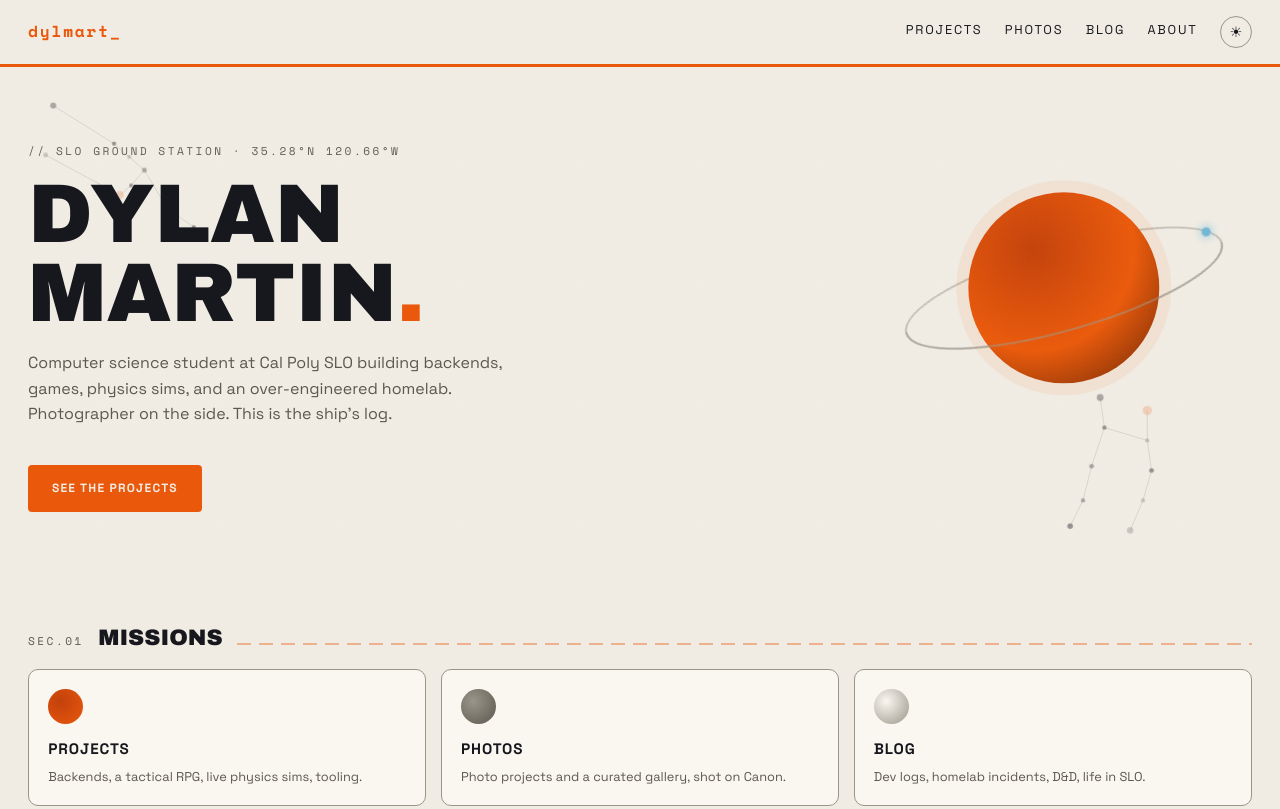
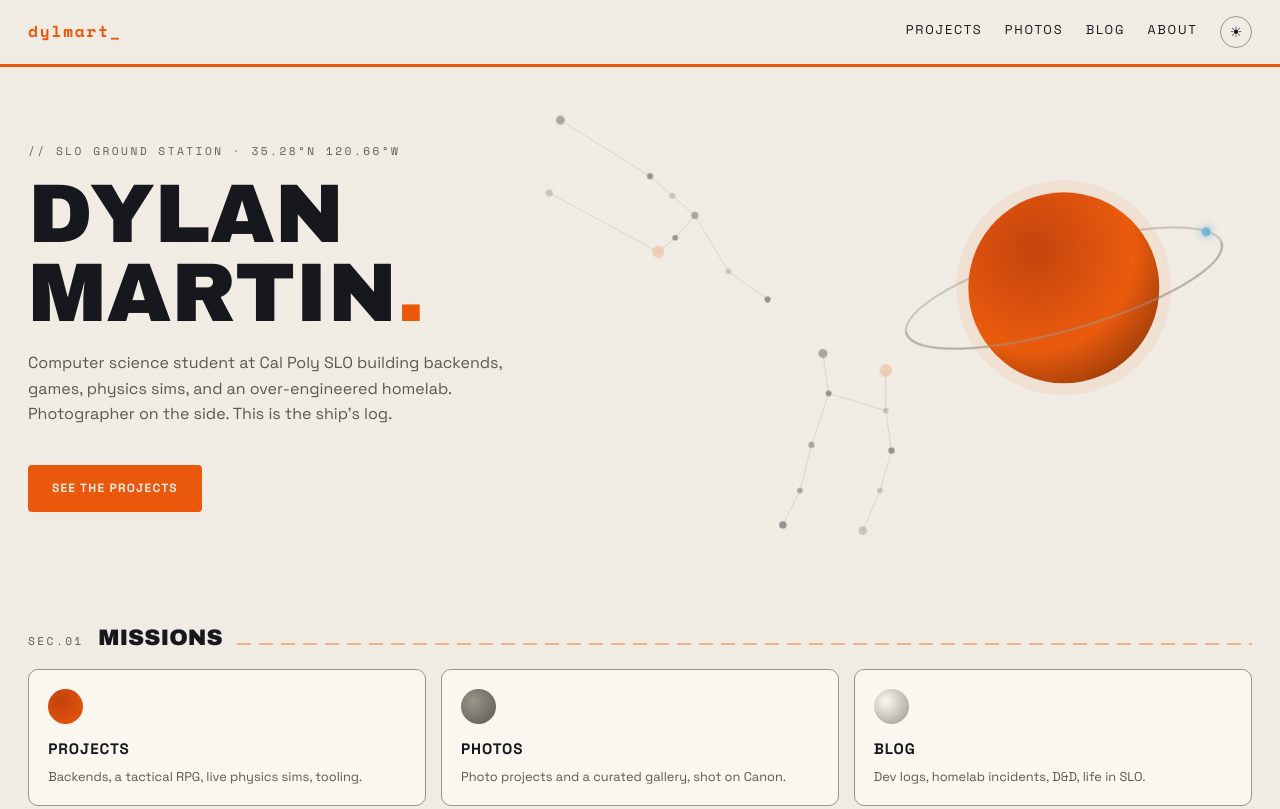
Before and after one commit to dylmart/dylmart.dev, an Astro site: page / in a window 1280 px wide. Shown: the top 809 px of the page. Built offline with nearby package versions, Linux system fonts and the light colour scheme; Astro itself is replaced by a stand-in of ours.

Commit message:
Center and enlarge the cusp constellations

```diff
--- a/src/components/Hero.astro
+++ b/src/components/Hero.astro
@@ -66,8 +66,8 @@ import { SITE } from '../site.config';
   .constellation {
     position: absolute; pointer-events: none; opacity: 0.5;
   }
-  .constellation.taurus { left: clamp(0.5rem, 3vw, 3rem); top: 6%; width: clamp(110px, 18vw, 190px); }
-  .constellation.gemini { right: clamp(1rem, 6vw, 6rem); bottom: 6%; width: clamp(90px, 15vw, 150px); }
+  .constellation.taurus { left: 42%; top: 8%; width: clamp(160px, 24vw, 280px); }
+  .constellation.gemini { right: 25%; bottom: 4%; width: clamp(120px, 18vw, 200px); }
   @media (max-width: 560px) {
     /* no clear sky for the bull on phones; the twins carry the detail */
     .constellation.taurus { display: none; }
```
